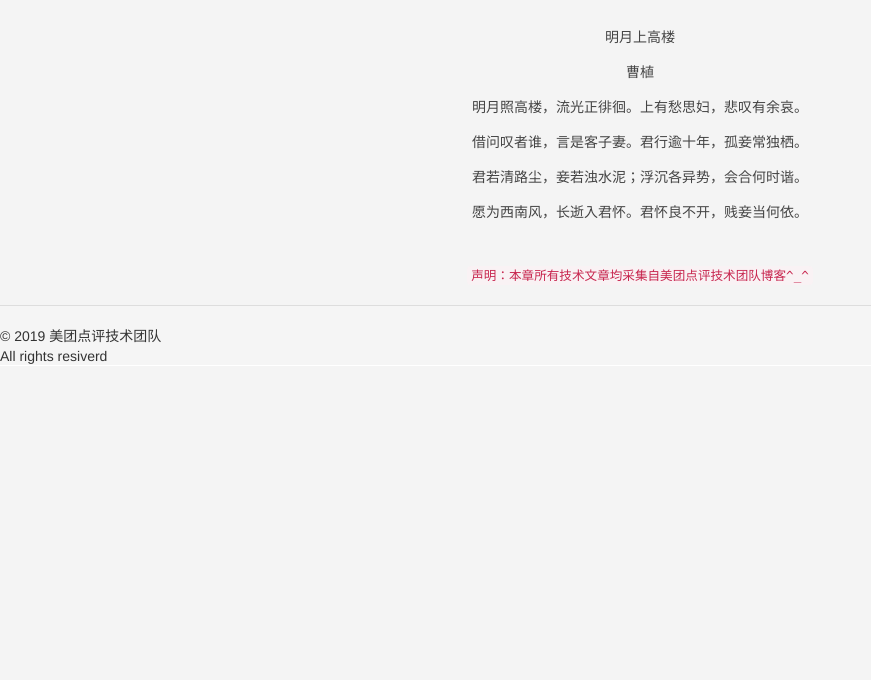
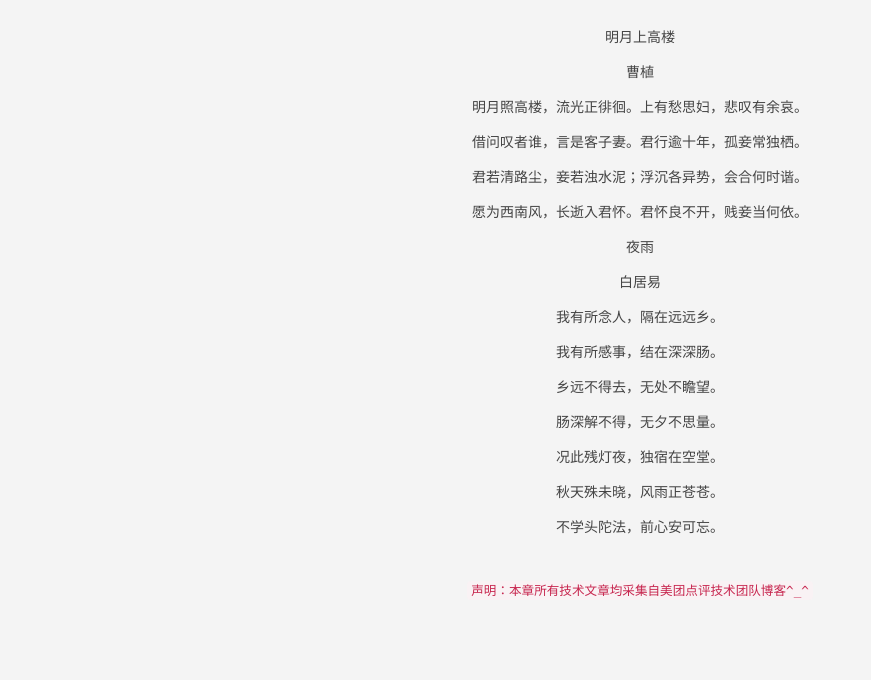
Before and after one commit to baifei2014/techblog, a PHP site: template frontend/views/site/about.php in a window 1280 px wide. Shown: the part 586-1266 px from the top of the page, without its empty margins (0-871 px from the left). Before the commit the page ends 950 px from the top, so only its background shows below. Run offline with PHP 8.4, Linux system fonts and the light colour scheme; the template is opened without the code that fills it, so the values that code supplies are empty; some libraries are stand-ins or nearby versions.

Commit message:
开发新页面

```diff
--- a/frontend/config/main.php
+++ b/frontend/config/main.php
@@ -14,6 +14,10 @@ return [
     'components' => [
         'request' => [
             'csrfParam' => '_csrf-frontend',
+            'parsers' => [
+                'application/json' => 'yii\web\JsonParser',
+                'text/json' => 'yii\web\JsonParser',
+            ]
         ],
         'user' => [
             'identityClass' => 'common\models\User',
@@ -50,6 +54,7 @@ return [
                 '/salon' => 'site/salon',
                 '/about' => 'site/about',
                 '/achieve' => 'site/achieve',
+                '/crawl' => 'site/crawl',
              ],
          ],
          'devicedetect' => [
--- a/frontend/controllers/SiteController.php
+++ b/frontend/controllers/SiteController.php
@@ -17,6 +17,7 @@ use yii\data\Pagination;
 use common\models\Artical;
 use common\models\Material;
 use common\helpers\imgsdk20\Imagetest;
+use common\models\ScheduleModel;
 
 /**
  * Site controller
@@ -201,6 +202,11 @@ class SiteController extends Controller
         return $this->render('about');
     }
 
+    public function actionCrawl()
+    {
+        return $this->render('crawl');
+    }
+
     /**
      * Logs in a user.
      *
--- a/frontend/views/layouts/main.php
+++ b/frontend/views/layouts/main.php
@@ -40,6 +40,7 @@ AppAsset::register($this);
         ['label' => '关于我们', 'url' => ['/site/about']],
         ['label' => '技术沙龙', 'url' => ['/site/salon']],
         ['label' => '交流社区', 'url' => ['/site/chat']],
+        ['label' => '图片下载', 'url' => ['/site/crawl']],
     ];
     echo Nav::widget([
         'options' => ['class' => 'navbar-menu'],
@@ -68,9 +69,6 @@ AppAsset::register($this);
     </div>
 </div>
 
-<footer class="footer">
-   <div class="ft"><span>&copy; <?= date('Y') ?> 美团点评技术团队</span><br><span>All rights resiverd</span></div>
-</footer>
 
 <?php $this->endBody() ?>
 </body>
--- a/frontend/views/site/about.php
+++ b/frontend/views/site/about.php
@@ -48,6 +48,23 @@ echo Html::cssFile('@web/frontend/web/statics/css/about.css');
 
                 <p>愿为西南风，长逝入君怀。君怀良不开，贱妾当何依。</p>
             </div>
+            <div class="jue-aboutart">
+                <p class="about-title">夜雨</p>
+                <p class="about-author">白居易</p>
+                <p>我有所念人，隔在远远乡。</p>
+
+                <p>我有所感事，结在深深肠。</p>
+
+                <p>乡远不得去，无处不瞻望。</p>
+
+                <p>肠深解不得，无夕不思量。</p>
+
+                <p>况此残灯夜，独宿在空堂。</p>
+
+                <p>秋天殊未晓，风雨正苍苍。</p>
+
+                <p>不学头陀法，前心安可忘。</p>
+            </div>
         </div>
         <code>声明：本章所有技术文章均采集自美团点评技术团队博客^_^</code>
     </div>
--- a/frontend/web/statics/css/layout.css
+++ b/frontend/web/statics/css/layout.css
@@ -131,7 +131,13 @@
   .navbar-menu > li:nth-child(2){
     display: none;
   }
-  .navbar-menu > li:nth-child(3){
+  .navbar-menu > li:nth-child(4){
+    display: none;
+  }
+  .navbar-menu > li:nth-child(5){
+    display: none;
+  }
+  .navbar-menu > li:nth-child(6){
     display: none;
   }
 
```
Also changed, not shown: console/controllers/OfflineController.php (+80 -0 lines), frontend/web/files/QQ截图20171120093834.png (deleted), frontend/web/files/QQ截图20171120163120.png (deleted), frontend/web/files/QQ截图20171122135052.png (deleted), frontend/web/files/QQ截图20171122151503.png (deleted), frontend/web/files/QQ截图20171220155930.png (deleted).
